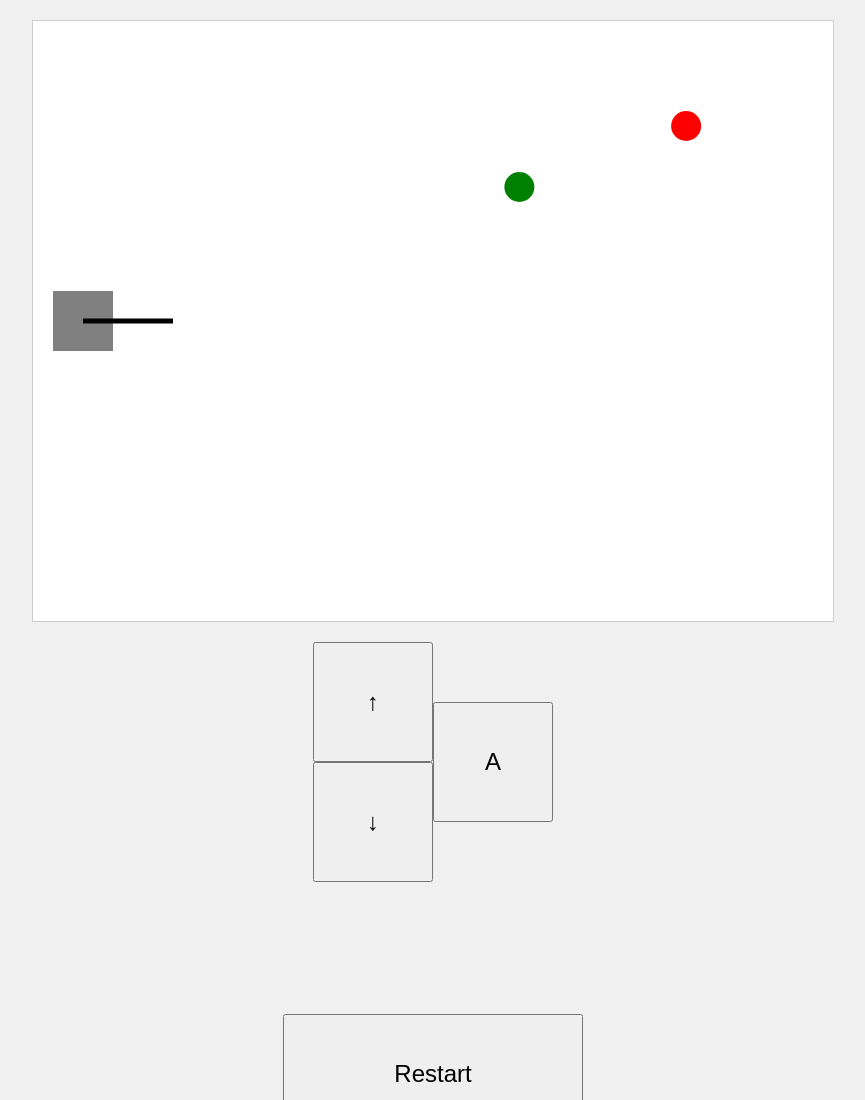
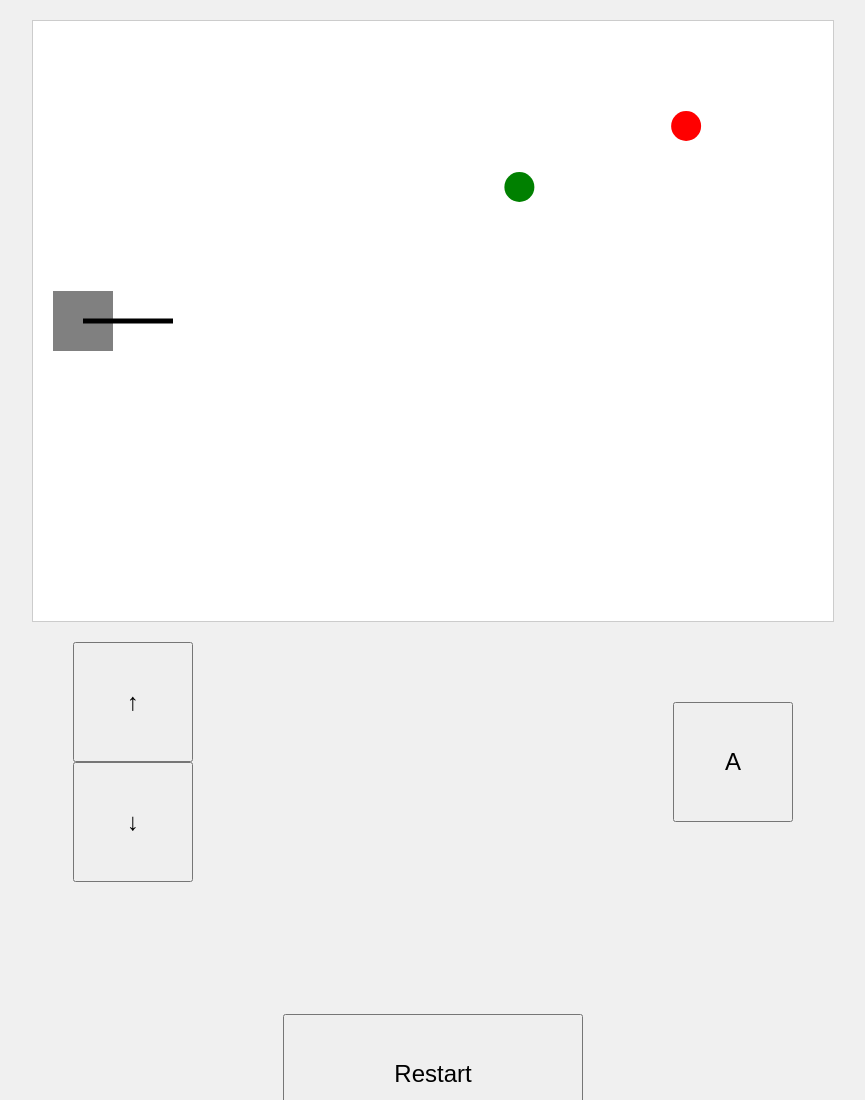
Before and after one commit to Zukky04/shot-game2, a plain HTML site: page index.html in a window 1280 px wide. Shown: the top 1100 px of the page, without its empty margins (207-1072 px from the left). Drawn offline with Linux system fonts and the light colour scheme.

Commit message:
index.html を更新

```diff
--- a/index.html
+++ b/index.html
@@ -20,7 +20,7 @@
     /* ボタン配置：Aボタンの左上に↑、左下に↓ */
     #buttonContainer {
       position: relative;
-      width: 240px; /* 拡大後のサイズに合わせ調整 */
+      width: 720px; /* 拡大後のサイズに合わせ調整.240から720に修正 */
       height: 240px;
       margin: 0 auto;
     }
```
